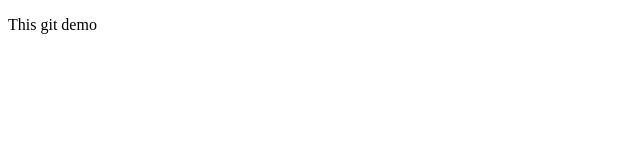
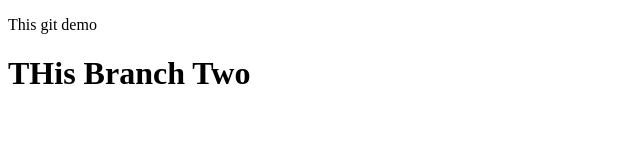
Before and after one commit to sainathdhatti/GitDemo, a plain HTML site: page index.html in a window 1280 px wide. Shown: the whole page, without its empty margins (0-640 px from the left). Drawn offline with Linux system fonts and the light colour scheme.

Commit message:
added one and two branch

```diff
--- a/index.html
+++ b/index.html
@@ -7,5 +7,8 @@
 </head>
 <body>
     <p>This git demo</p>
+    <h1>THis Branch Two
+
+    </h1>
 </body>
 </html>
```
